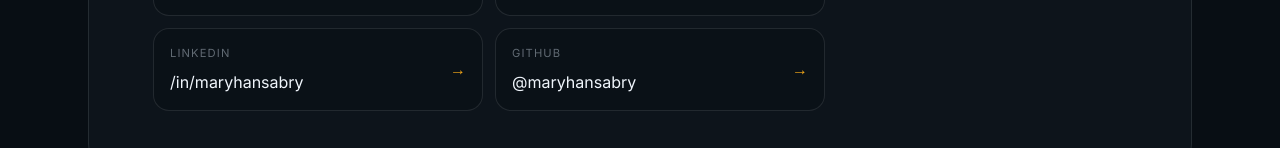
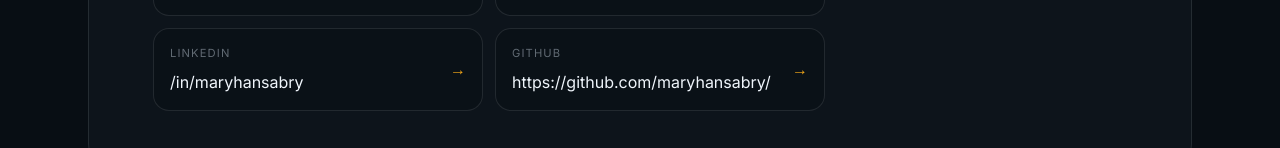
Before and after one commit to maryhansabry/portfolio, a plain HTML site: page index.html in a window 1280 px wide. Shown: the part 4074-4222 px from the top of the page. Drawn offline with Linux system fonts and the light colour scheme.

Commit message:
Update GitHub link in contact section

```diff
--- a/index.html
+++ b/index.html
@@ -135,7 +135,7 @@
           <div><div class="kicker">LinkedIn</div><div class="mt fg">/in/maryhansabry</div></div><span class="arrow">→</span>
         </a>
         <a href="#" class="contact-item">
-          <div><div class="kicker">GitHub</div><div class="mt fg">@maryhansabry</div></div><span class="arrow">→</span>
+          <div><div class="kicker">GitHub</div><div class="mt fg">https://github.com/maryhansabry/</div></div><span class="arrow">→</span>
         </a>
       </div>
     </div>
```
